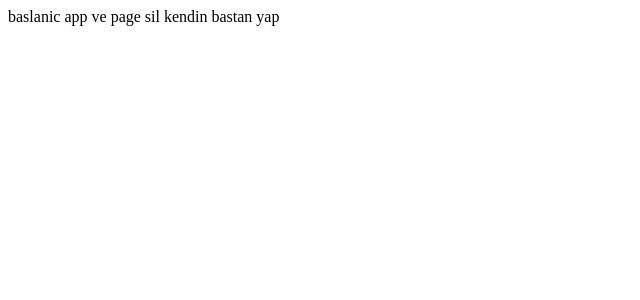
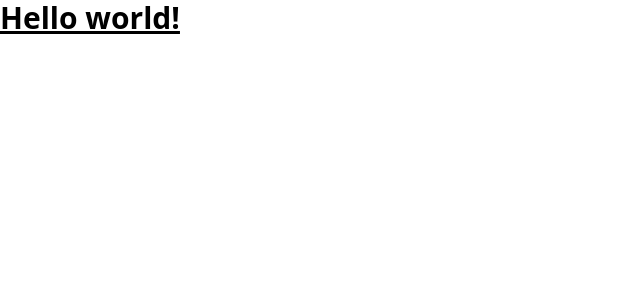
Before and after one commit to Msolmaz4/movonex13, a Next.js app: page / in a window 1280 px wide. Shown: the top 300 px of the page, without its empty margins (0-640 px from the left). Built offline with nearby package versions, Linux system fonts and the light colour scheme.

Commit message:
tailwindcss_kurulumu

```diff
--- a/package.json
+++ b/package.json
@@ -12,5 +12,10 @@
     "next": "13.4.13",
     "react": "18.2.0",
     "react-dom": "18.2.0"
+  },
+  "devDependencies": {
+    "autoprefixer": "^10.4.14",
+    "postcss": "^8.4.27",
+    "tailwindcss": "^3.3.3"
   }
 }
--- /dev/null
+++ b/postcss.config.js
@@ -0,0 +1,6 @@
+module.exports = {
+  plugins: {
+    tailwindcss: {},
+    autoprefixer: {},
+  },
+}
--- /dev/null
+++ b/src/app/globals.css
@@ -0,0 +1,3 @@
+@tailwind base;
+@tailwind components;
+@tailwind utilities;
--- a/src/app/layout.jsx
+++ b/src/app/layout.jsx
@@ -1,4 +1,5 @@
 import React from 'react'
+import './globals.css'
 
 const Layout = ({children}) => {
   return (
@@ -10,4 +11,8 @@
   )
 }
 
+
+export const metadata = {
+  title: 'MoviApp',
+}
 export default Layout
--- a/src/app/page.jsx
+++ b/src/app/page.jsx
@@ -1,11 +1,16 @@
 import React from 'react'
+
 
 const Page = () => {
   return (
     <div>
-      baslanic app ve page sil kendin bastan yap
+       <h1 className="text-3xl font-bold underline">
+      Hello world!
+    </h1>
     </div>
   )
 }
 
+
+
 export default Page
--- /dev/null
+++ b/tailwind.config.js
@@ -0,0 +1,15 @@
+/** @type {import('tailwindcss').Config} */
+module.exports = {
+  content: [
+    "./app/**/*.{js,ts,jsx,tsx,mdx}",
+    "./pages/**/*.{js,ts,jsx,tsx,mdx}",
+    "./components/**/*.{js,ts,jsx,tsx,mdx}",
+
+    // Or if using `src` directory:
+    "./src/**/*.{js,ts,jsx,tsx,mdx}",
+  ],
+  theme: {
+    extend: {},
+  },
+  plugins: [],
+}
```
Also changed, not shown: 1 other file (tests, documents, lock files or other folders).
